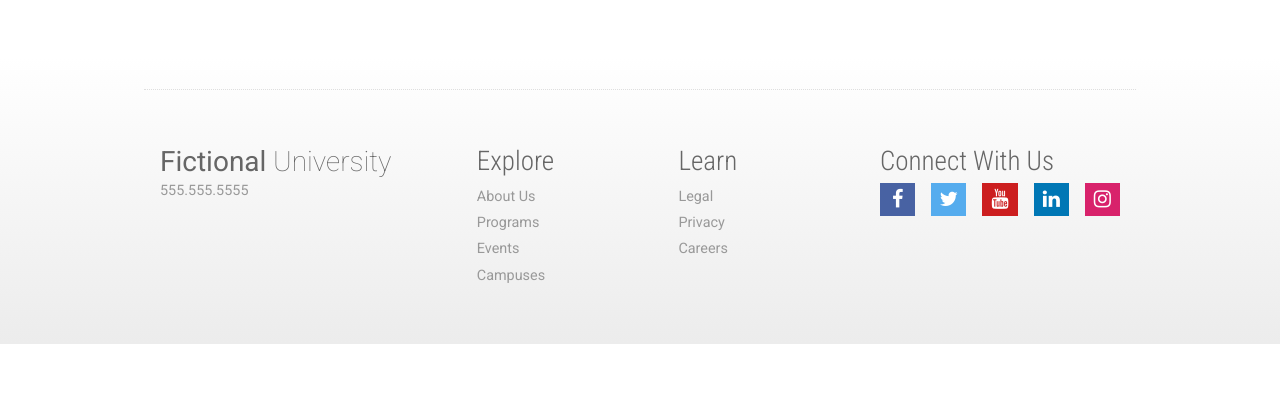
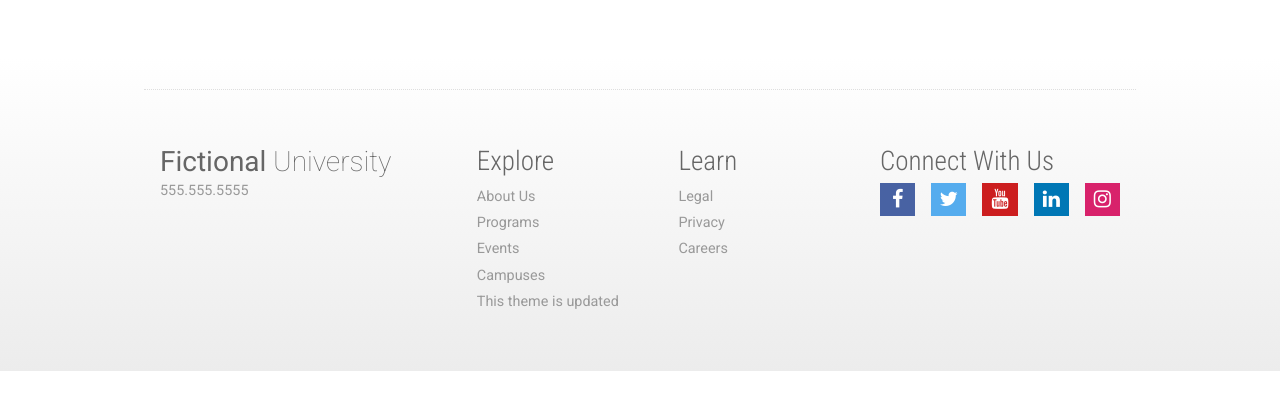
Before and after one commit to samuel-dean-machine/Custom-Theme, a WordPress theme: template 62-end/themes/fictional-university-theme/page.php in a window 1280 px wide. Shown: the part 383-800 px from the top of the page. Run offline with PHP 8.4 and a stand-in for WordPress, Linux system fonts and the light colour scheme; the site name, menu and one post (Sample post) are stand-ins, and other content is empty; some libraries are stand-ins or nearby versions.

Commit message:
Update footer.php

```diff
--- a/62-end/themes/fictional-university-theme/footer.php
+++ b/62-end/themes/fictional-university-theme/footer.php
@@ -18,6 +18,7 @@
                 <li><a href="#">Programs</a></li>
                 <li><a href="#">Events</a></li>
                 <li><a href="#">Campuses</a></li>
+                <li><a href="#">This theme is updated</a></li>
               </ul>
             </nav>
           </div>
```
